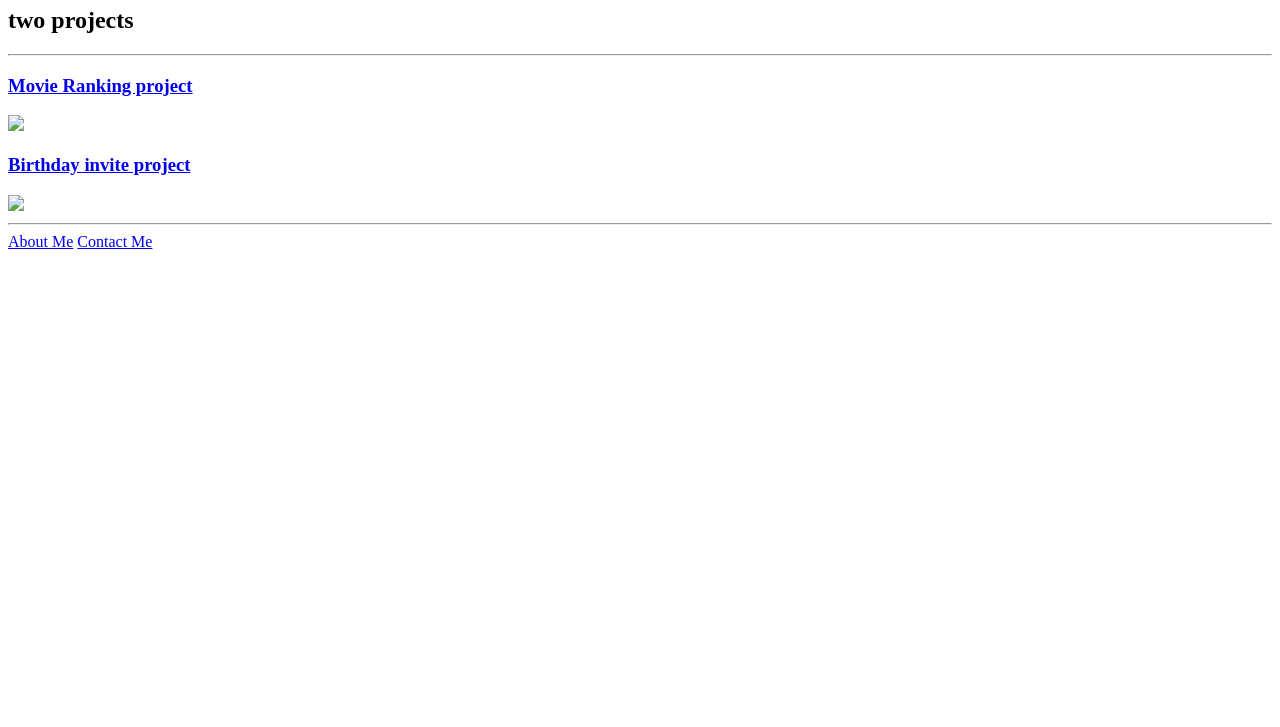
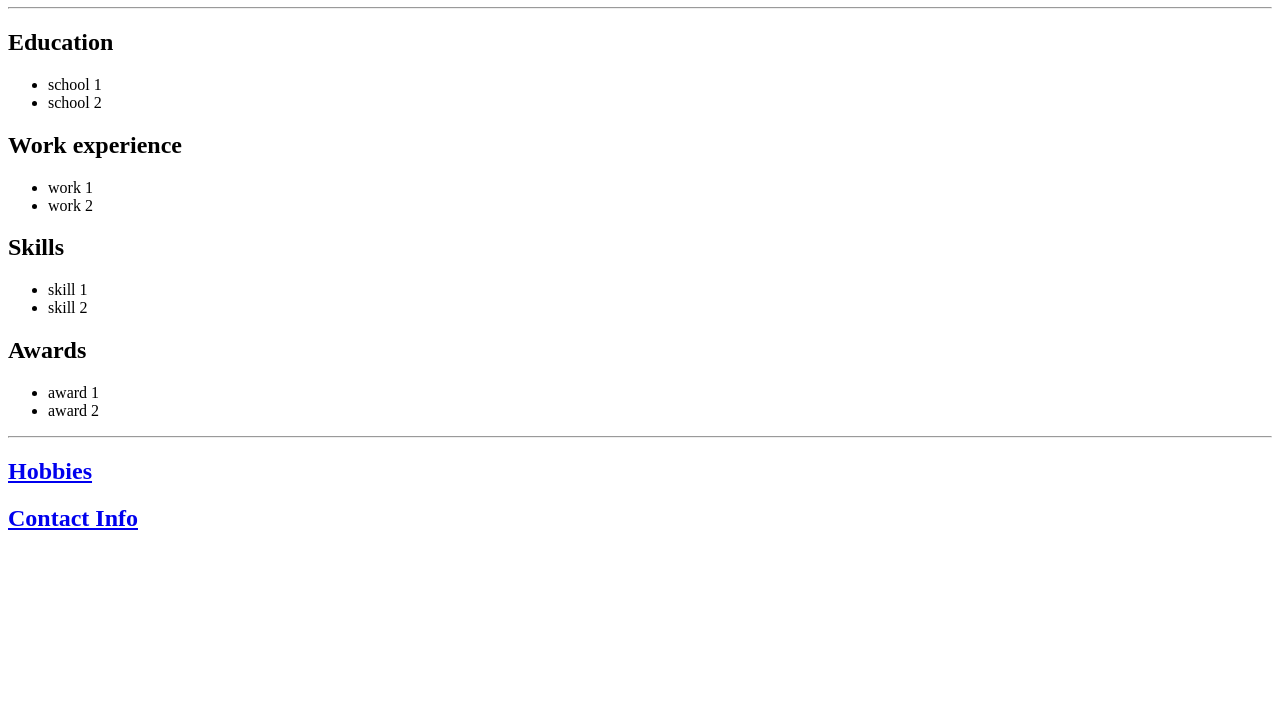
Before and after one commit to mizzosk/resume, a plain HTML site: page index.html in a window 1280 px wide. Shown: the part 73-800 px from the top of the page. Drawn offline with Linux system fonts and the light colour scheme.

Commit message:
Add files via upload

```diff
--- a/index.html
+++ b/index.html
@@ -3,18 +3,33 @@
 <head>
     <meta charset="UTF-8">
     <meta name="viewport" content="width=device-width, initial-scale=1.0">
-    <title>test</title>
+    <title>Resume</title>
 </head>
 <body>
-    <h1>test</h1>
-    <h2>two projects</h2>
+    <h1>My Resume</h1>
     <hr/>
-    <h3><a href="./public/movie-ranking.html" alt="movie ranking page" >Movie Ranking project</a></h3>
-    <img src="./assets/images/Favorite_movies_project.png" height="200"/>
-    <h3><a href="./public/birthday-invite.html" alt="birthday project" >Birthday invite project</a></h3>
-    <img src="./assets/images/Birthday_invite__project.png" height="200"/>
+    <h2>Education</h2>
+    <ul>
+        <li>school 1</li>
+        <li>school 2</li>
+    </ul>
+    <h2>Work experience</h2>
+    <ul>
+        <li>work 1</li>
+        <li>work 2 </li>
+    </ul>
+    <h2>Skills</h2>
+    <ul>
+        <li>skill 1</li>
+        <li>skill 2 </li>
+    </ul>
+    <h2>Awards</h2>
+    <ul>
+        <li>award 1</li>
+        <li>award 2 </li>
+    </ul>
     <hr/>
-    <a href="./public/about.html" alt = "about me webpage">About Me</a>
-    <a href="./public/contact.html" alt = "contact webpage">Contact Me</a>
+    <h2><a href="./public/hobbies.html" alt = "hobbies webpage">Hobbies</a></h2>
+    <h2><a href="./public/contact.html" alt = "contact webpage">Contact Info</a></h2>
 </body>
 </html>
```
